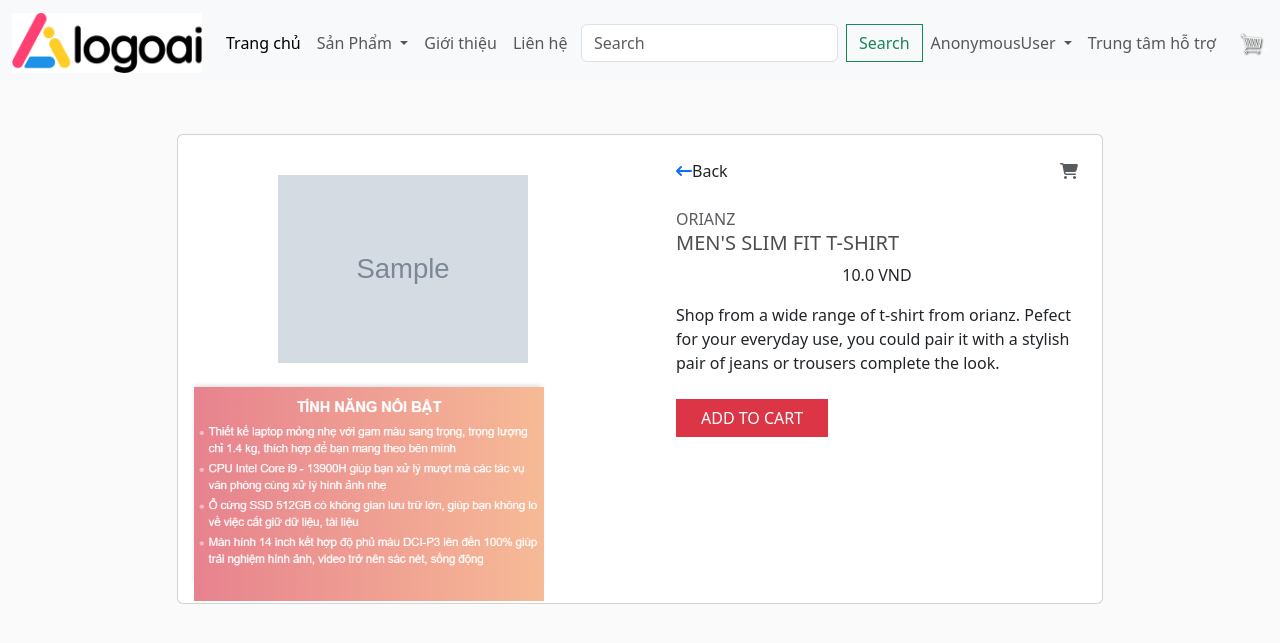
After one commit to thaingocquy07082003/Django_Project1, a Django app: page /DetailProduct/?product_id=1 in a window 1280 px wide. The commit adds this page. Shown: the top 643 px of the page. Run offline with Django 4.2, Linux system fonts and the light colour scheme; tables that the repository leaves empty hold one stand-in row (values such as "Sample post"); grey boxes marked "Sample" are stand-in pictures; some web fonts are replaced.

Commit message:
update detail - product

```diff
--- a/Mysite/Home/Templates/Base.html
+++ b/Mysite/Home/Templates/Base.html
@@ -118,6 +118,7 @@
         {% block room-content %}   {%  endblock room-content %}
         {% block Order-content %}   {%  endblock Order-content %}
         {% block infor-content %}   {%  endblock infor-content %}
+        {% block Detail %}     {% endblock Detail %}
         <!-- Footer -->
         {% comment %} <Footer class="container--fluid bg-success text-center fixed-bottom p-2 mt-5 ">
             phan footer
--- /dev/null
+++ b/Mysite/Home/Templates/Detail.html
@@ -0,0 +1,41 @@
+{% extends 'Base.html' %}
+{% load static %}
+{% block Detail %}
+    <div class="container mt-5 mb-5">
+        <div class="row d-flex justify-content-center">
+            <div class="col-md-10">
+                <div class="card">
+                    <div class="row">
+                        <div class="col-md-6">
+                            <div class="images p-3">
+                                <div class="text-center p-4"> <img id="main-image" src="{{product.image.url}}" width="250" /> </div>
+                                <div class="thumbnail text-center"> <img onclick="change_image(this)" src="{% static  'app/image/Laptop_detail.png' %}" width="100%">  </div>
+                            </div>
+                        </div>
+                        <div class="col-md-6">
+                            <div class="product p-4">
+                                <div class="d-flex justify-content-between align-items-center">
+                                    <div class="d-flex align-items-center">
+                                        <a href="{% url 'home' %}">
+                                        <i class="fa fa-long-arrow-left"></i>
+                                        </a>
+                                        <span class="ml-1">Back</span>
+                                    </div>
+                                        <i class="fa fa-shopping-cart text-muted"></i>
+                                </div>
+                                <div class="mt-4 mb-3"> <span class="text-uppercase text-muted brand">Orianz</span>
+                                    <h5 class="text-uppercase">Men's slim fit t-shirt</h5>
+                                    <div class="price d-flex flex-row align-items-center"> <span class="act-price">{{product.price}} VND</span>
+
+                                    </div>
+                                </div>
+                                <p class="about">Shop from a wide range of t-shirt from orianz. Pefect for your everyday use, you could pair it with a stylish pair of jeans or trousers complete the look.</p>
+                                <div class="cart mt-4 align-items-center"> <button class="btn btn-danger text-uppercase mr-2 px-4 update-cart" data-product={{product.id}} data-action="add">Add to cart</button>  </div>
+                            </div>
+                        </div>
+                    </div>
+                </div>
+            </div>
+        </div>
+    </div>
+{% endblock Detail %}
--- a/Mysite/Home/Templates/Home.html
+++ b/Mysite/Home/Templates/Home.html
@@ -48,7 +48,9 @@
       <div class="product_item">
         <div class="Logocart">
           <img src="{% static 'app/image/Asuslogo.jpg' %}">
-          <i class="fa-solid fa-bag-shopping"></i>
+          <a href="{% url 'product_detail' %}?product_id={{ product.id }}">
+            <i class="fa-solid fa-bag-shopping"></i>
+          </a>
         </div>
         <div class="Laptop_image">
           <img class="blue active" src="{{product.image.url}}">
--- a/Mysite/Home/views.py
+++ b/Mysite/Home/views.py
@@ -8,6 +8,12 @@
 from .models import ShippingAddress
 from django.contrib.auth import login,logout,authenticate
 # Create your views here.
+def Get_Product_Detail(request):
+    product_id = request.GET.get('product_id')
+    product = Product.objects.get(id = product_id)
+    context = {'product':product}
+    return render(request, 'Detail.html', context)
+
 def Get_to_infor(request):
     customer = request.user.customer
     name = request.user.first_name + '' + request.user.last_name
--- a/Mysite/Mysite/urls.py
+++ b/Mysite/Mysite/urls.py
@@ -43,6 +43,7 @@
     path('CustomerOrder/',home.Get_Customer_Order,name="customerOrder"),
     path('GetToInfor/',home.Get_to_infor,name="gettoinfor"),
     path('ChangeInfor/',home.Change_infor,name="change_infor"),
-
+    path('DetailProduct/',home.Get_Product_Detail,name="product_detail"),
+     path('DetailProduct/Update_item/',home.UpdateItem,name="Product_Update_item"),
 ]
 urlpatterns += static(settings.MEDIA_URL, document_root=settings.MEDIA_ROOT)
```
Also changed, not shown: Mysite/Home/static/app/image/Laptop_detail.png (added), Mysite/static/app/image/Laptop_detail.png (added).
